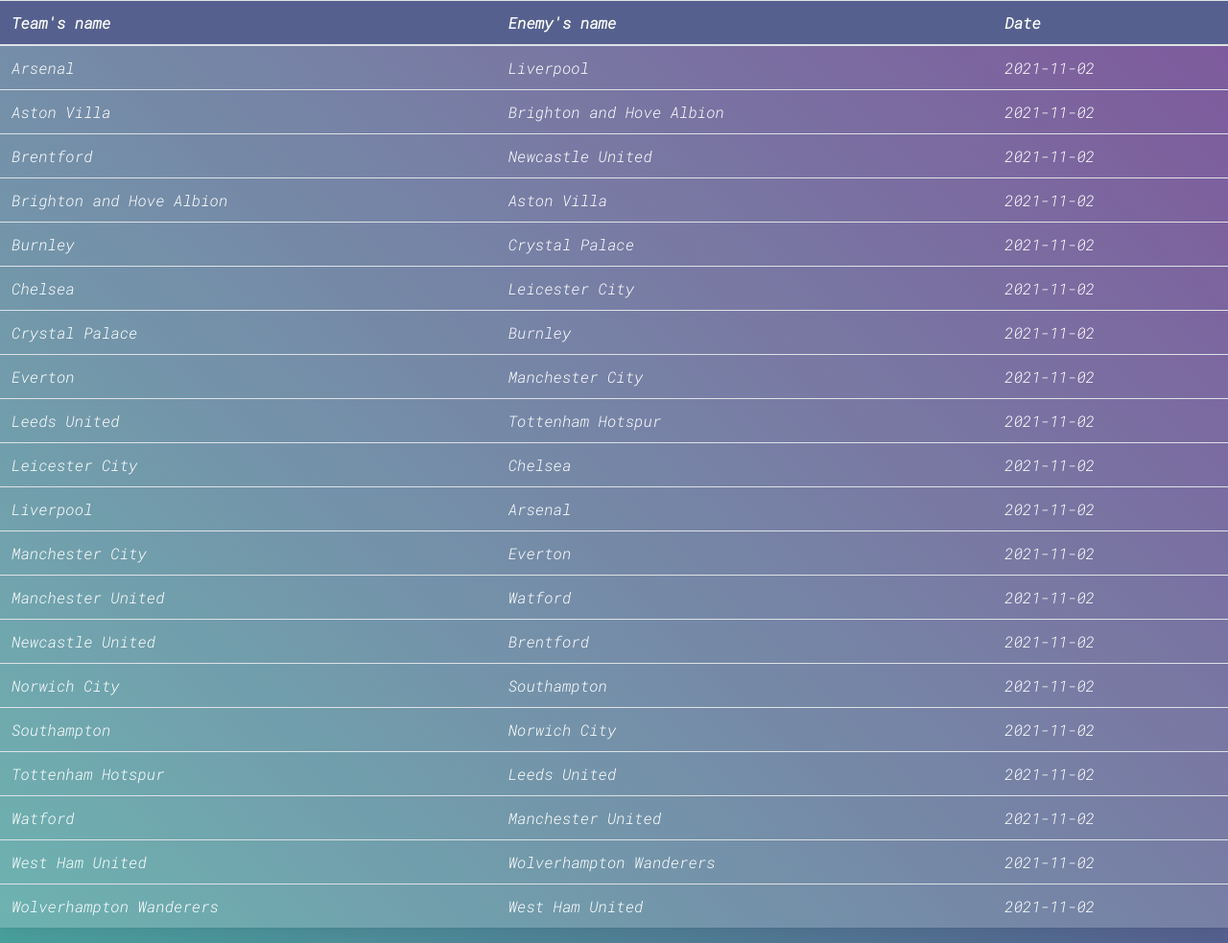
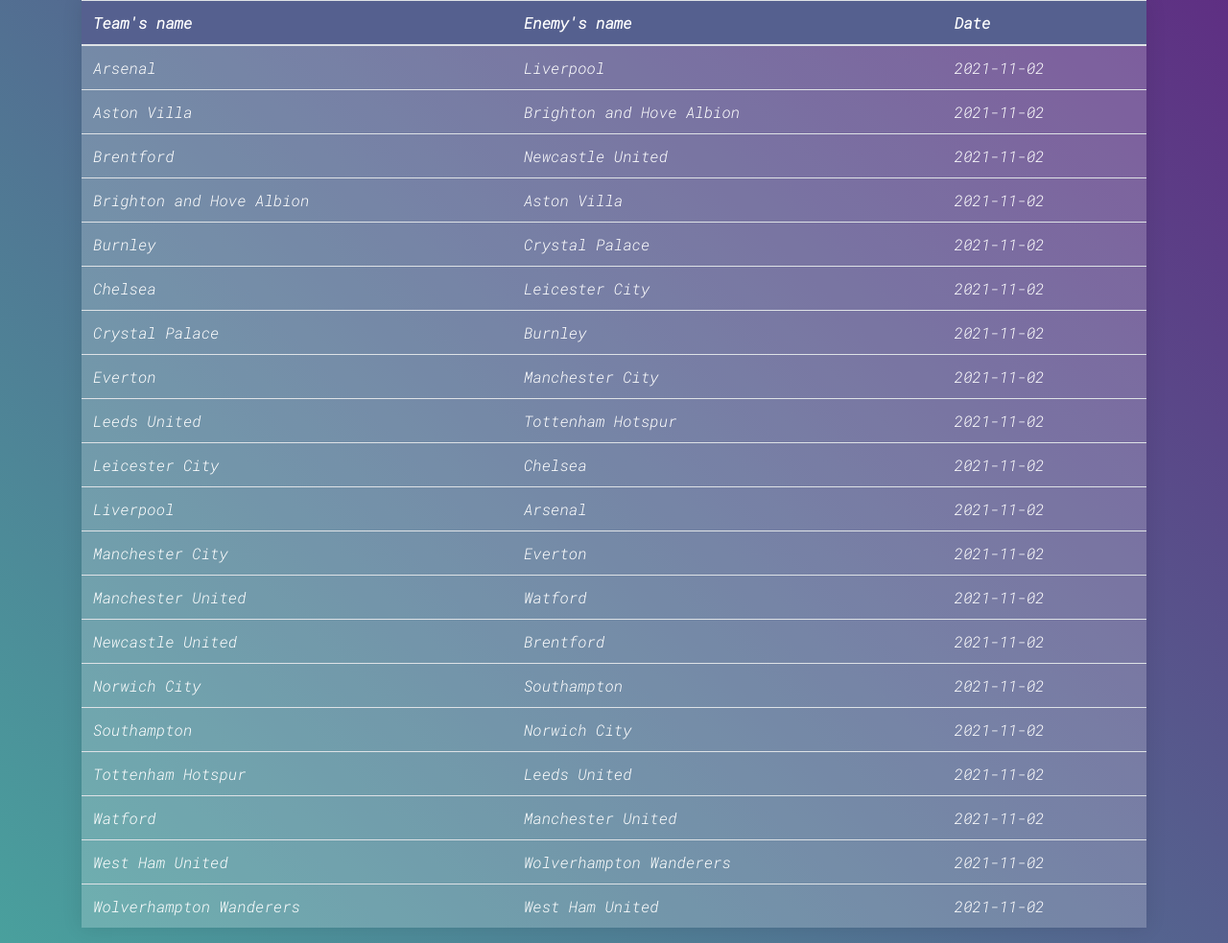
Before and after one commit to Kredam/CsapatSport-DB, a Flask app: page /matches in a window 1280 px wide. Shown: the part 56-1039 px from the top of the page at 96% size. Run offline with Flask 2, Linux system fonts and the light colour scheme; data that the repository does not hold is empty; parts of the project's set-up code (start-up, migrations or seed data) failed here and were passed over; some libraries are stand-ins or nearby versions.

Commit message:
changed container

```diff
--- a/client/templates/meccsek.html
+++ b/client/templates/meccsek.html
@@ -6,6 +6,7 @@
 {% block stadionok_link %} class="nav-link" {% endblock %}
 
 {% block table %}
+<div class="container-sm">
     <div class="table-responsive-sm">
         <table class="table table-hover">
             <thead>
@@ -24,4 +25,5 @@
             {% endfor %}
         </table>
     </div>
+</div>
 {% endblock %}
--- a/client/templates/stadionok.html
+++ b/client/templates/stadionok.html
@@ -6,6 +6,7 @@
 {% block stadionok_link %} class="nav-link active" {% endblock %}
 
 {% block table %}
+<div class="container-sm">
     <div class="table-responsive-sm">
         <table class="table table-hover">
             <thead>
@@ -24,4 +25,5 @@
             {% endfor %}
         </table>
     </div>
+</div>
 {% endblock %}
```
